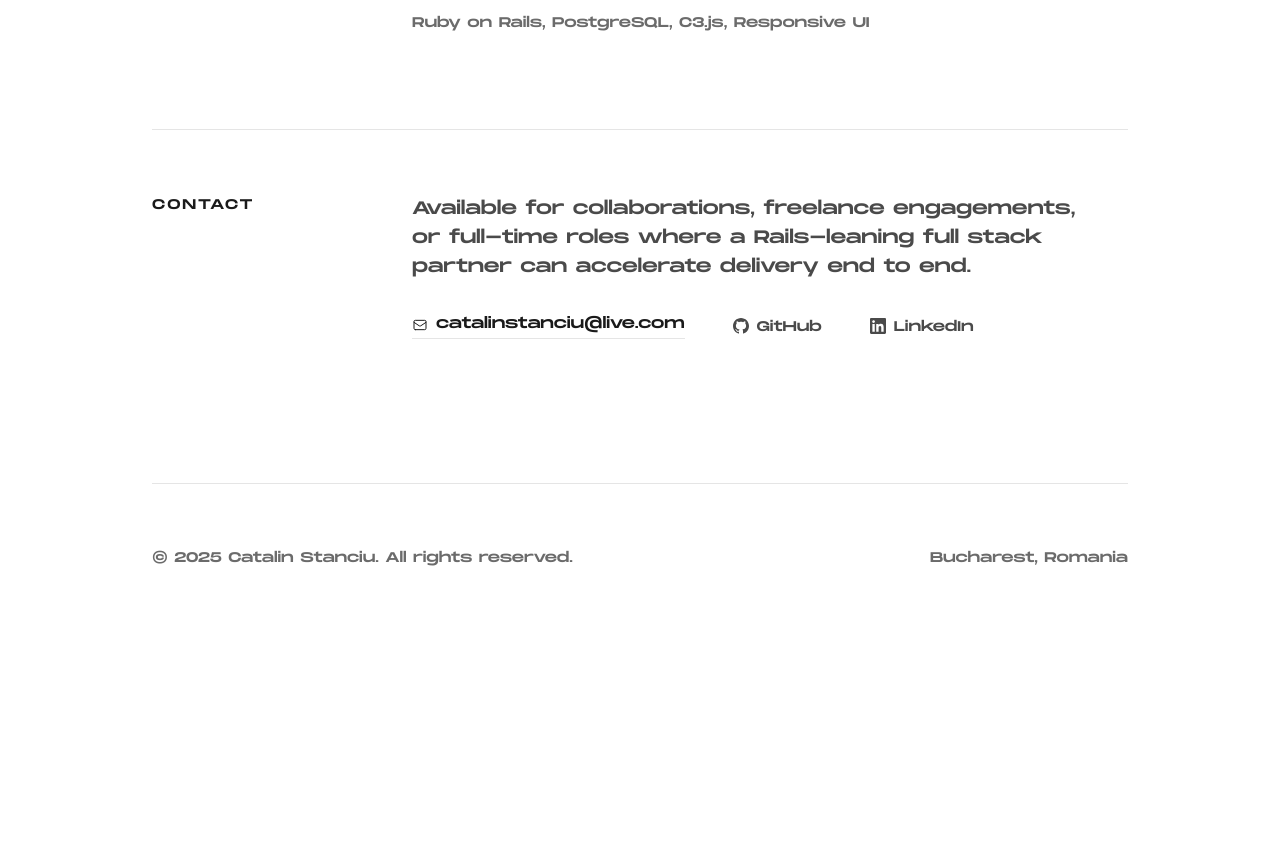
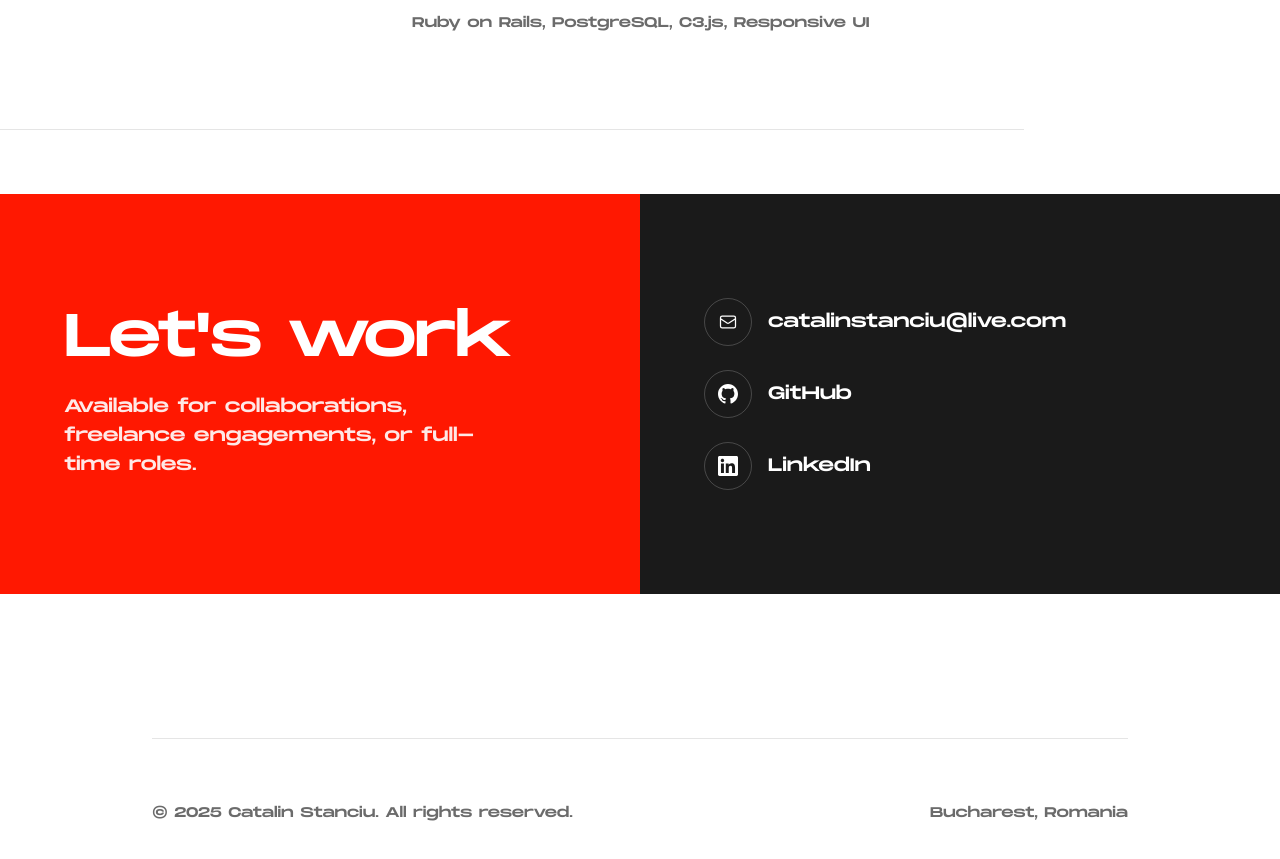
Before and after one commit to catalinstanciu92/portfolio, a React (Vite) app: page / in a window 1280 px wide. Shown: the part 3860-4719 px from the top of the page. Before the commit the page ends 4508 px from the top, so only its background shows below. Built offline with nearby package versions, Linux system fonts and the light colour scheme.

Commit message:
Redesign contact section with split layout - red and black halves

```diff
--- a/src/App.tsx
+++ b/src/App.tsx
@@ -280,50 +280,61 @@ function App() {
           </div>
         </section>
 
-        {/* Contact Section */}
-        <section id="contact" className="mx-auto max-w-5xl px-6">
-          <div className="section-divider" />
-          <div className="grid md:grid-cols-12 gap-8 md:gap-16">
-            <div className="md:col-span-3">
-              <h2 className="section-title">Contact</h2>
+        {/* Contact Section - Split Design */}
+        <section id="contact" className="w-full">
+          <div className="section-divider max-w-5xl mx-auto px-6" />
+          <div className="grid md:grid-cols-2 min-h-[400px]">
+            {/* Left Side - Red */}
+            <div className="bg-[#FF1801] p-8 md:p-12 lg:p-16 flex flex-col justify-center">
+              <h2 className="text-4xl md:text-5xl lg:text-6xl font-bold text-white mb-6 tracking-tight">
+                Let's work
+              </h2>
+              <p className="text-white/90 text-lg leading-relaxed max-w-md">
+                Available for collaborations, freelance engagements, or full-time roles.
+              </p>
             </div>
-            <div className="md:col-span-9">
-              <p className="text-lg text-text-secondary leading-relaxed mb-8 max-w-2xl">
-                Available for collaborations, freelance engagements, or
-                full-time roles where a Rails-leaning full stack partner can
-                accelerate delivery end to end.
-              </p>
-              <div className="flex flex-col sm:flex-row gap-6 sm:gap-12">
+
+            {/* Right Side - Black */}
+            <div className="bg-[#1a1a1a] p-8 md:p-12 lg:p-16 flex flex-col justify-center">
+              <div className="space-y-6">
                 <a
                   href="mailto:catalinstanciu@live.com"
-                  className="contact-link"
+                  className="flex items-center gap-4 text-white hover:text-[#FF1801] transition-colors group"
                 >
-                  <svg className="w-4 h-4" fill="none" viewBox="0 0 24 24" stroke="currentColor" strokeWidth={1.5}>
+                  <div className="w-12 h-12 rounded-full border border-white/20 flex items-center justify-center group-hover:border-[#FF1801] transition-colors">
+                    <svg className="w-5 h-5" fill="none" viewBox="0 0 24 24" stroke="currentColor" strokeWidth={1.5}>
                       <path strokeLinecap="round" strokeLinejoin="round" d="M3 8l7.89 5.26a2 2 0 002.22 0L21 8M5 19h14a2 2 0 002-2V7a2 2 0 00-2-2H5a2 2 0 00-2 2v10a2 2 0 002 2z" />
                     </svg>
-                  catalinstanciu@live.com
+                  </div>
+                  <span className="text-lg">catalinstanciu@live.com</span>
                 </a>
+
                 <a
                   href="https://github.com/catalinstanciu92"
                   target="_blank"
                   rel="noopener noreferrer"
-                  className="social-link"
+                  className="flex items-center gap-4 text-white hover:text-[#FF1801] transition-colors group"
                 >
-                  <svg className="w-4 h-4" fill="currentColor" viewBox="0 0 24 24">
+                  <div className="w-12 h-12 rounded-full border border-white/20 flex items-center justify-center group-hover:border-[#FF1801] transition-colors">
+                    <svg className="w-5 h-5" fill="currentColor" viewBox="0 0 24 24">
                       <path d="M12 0c-6.626 0-12 5.373-12 12 0 5.302 3.438 9.8 8.207 11.387.599.111.793-.261.793-.577v-2.234c-3.338.726-4.033-1.416-4.033-1.416-.546-1.387-1.333-1.756-1.333-1.756-1.089-.745.083-.729.083-.729 1.205.084 1.839 1.237 1.839 1.237 1.07 1.834 2.807 1.304 3.492.997.107-.775.418-1.305.762-1.604-2.665-.305-5.467-1.334-5.467-5.931 0-1.311.469-2.381 1.236-3.221-.124-.303-.535-1.524.117-3.176 0 0 1.008-.322 3.301 1.23.957-.266 1.983-.399 3.003-.404 1.02.005 2.047.138 3.006.404 2.291-1.552 3.297-1.23 3.297-1.23.653 1.653.242 2.874.118 3.176.77.84 1.235 1.911 1.235 3.221 0 4.609-2.807 5.624-5.479 5.921.43.372.823 1.102.823 2.222v3.293c0 .319.192.694.801.576 4.765-1.589 8.199-6.086 8.199-11.386 0-6.627-5.373-12-12-12z"/>
                     </svg>
-                  GitHub
+                  </div>
+                  <span className="text-lg">GitHub</span>
                 </a>
+
                 <a
                   href="https://www.linkedin.com/in/catalin-stanciu92/"
                   target="_blank"
                   rel="noopener noreferrer"
-                  className="social-link"
+                  className="flex items-center gap-4 text-white hover:text-[#FF1801] transition-colors group"
                 >
-                  <svg className="w-4 h-4" fill="currentColor" viewBox="0 0 24 24">
+                  <div className="w-12 h-12 rounded-full border border-white/20 flex items-center justify-center group-hover:border-[#FF1801] transition-colors">
+                    <svg className="w-5 h-5" fill="currentColor" viewBox="0 0 24 24">
                       <path d="M20.447 20.452h-3.554v-5.569c0-1.328-.027-3.037-1.852-3.037-1.853 0-2.136 1.445-2.136 2.939v5.667H9.351V9h3.414v1.561h.046c.477-.9 1.637-1.85 3.37-1.85 3.601 0 4.267 2.37 4.267 5.455v6.286zM5.337 7.433c-1.144 0-2.063-.926-2.063-2.065 0-1.138.92-2.063 2.063-2.063 1.14 0 2.064.925 2.064 2.063 0 1.139-.925 2.065-2.064 2.065zm1.782 13.019H3.555V9h3.564v11.452zM22.225 0H1.771C.792 0 0 .774 0 1.729v20.542C0 23.227.792 24 1.771 24h20.451C23.2 24 24 23.227 24 22.271V1.729C24 .774 23.2 0 22.222 0h.003z"/>
                     </svg>
-                  LinkedIn
+                  </div>
+                  <span className="text-lg">LinkedIn</span>
                 </a>
               </div>
             </div>
```
Also changed, not shown: screenshots/contact-split.png (added). Lines whose indentation alone changed are shown as unchanged.
